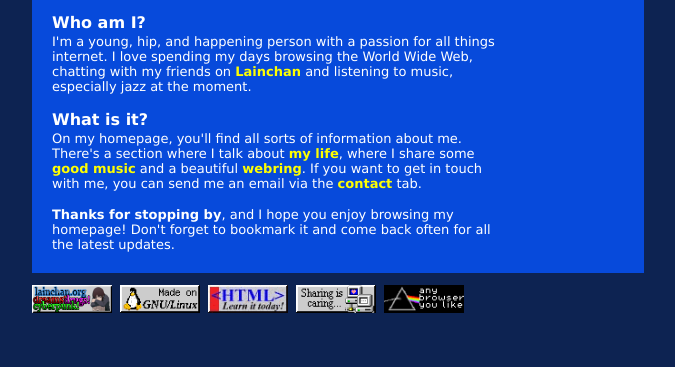
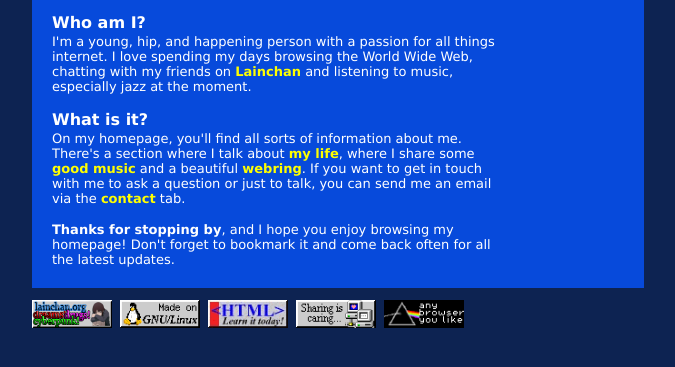
Before and after one commit to t2rb/t2rb.github.io, a plain HTML site: page index.html in a window 1280 px wide. Shown: the part 191-558 px from the top of the page, without its empty margins (302-977 px from the left). Drawn offline with Linux system fonts and the light colour scheme.

Commit message:
Update text

```diff
--- a/index.html
+++ b/index.html
@@ -33,7 +33,7 @@
           <p>
             On my homepage, you'll find all sorts of information about me.
             There's a section where I talk about <a href="/blog.html">my life</a>, where I share some
-            <a href="/music.html">good music</a> and a beautiful <a href="/webring.html">webring</a>. If you want to get in touch with me, you can send me an
+            <a href="/music.html">good music</a> and a beautiful <a href="/webring.html">webring</a>. If you want to get in touch with me to ask a question or just to talk, you can send me an
             email via the <a href="/contact.html">contact</a> tab.
           </p>
         </section>
```
